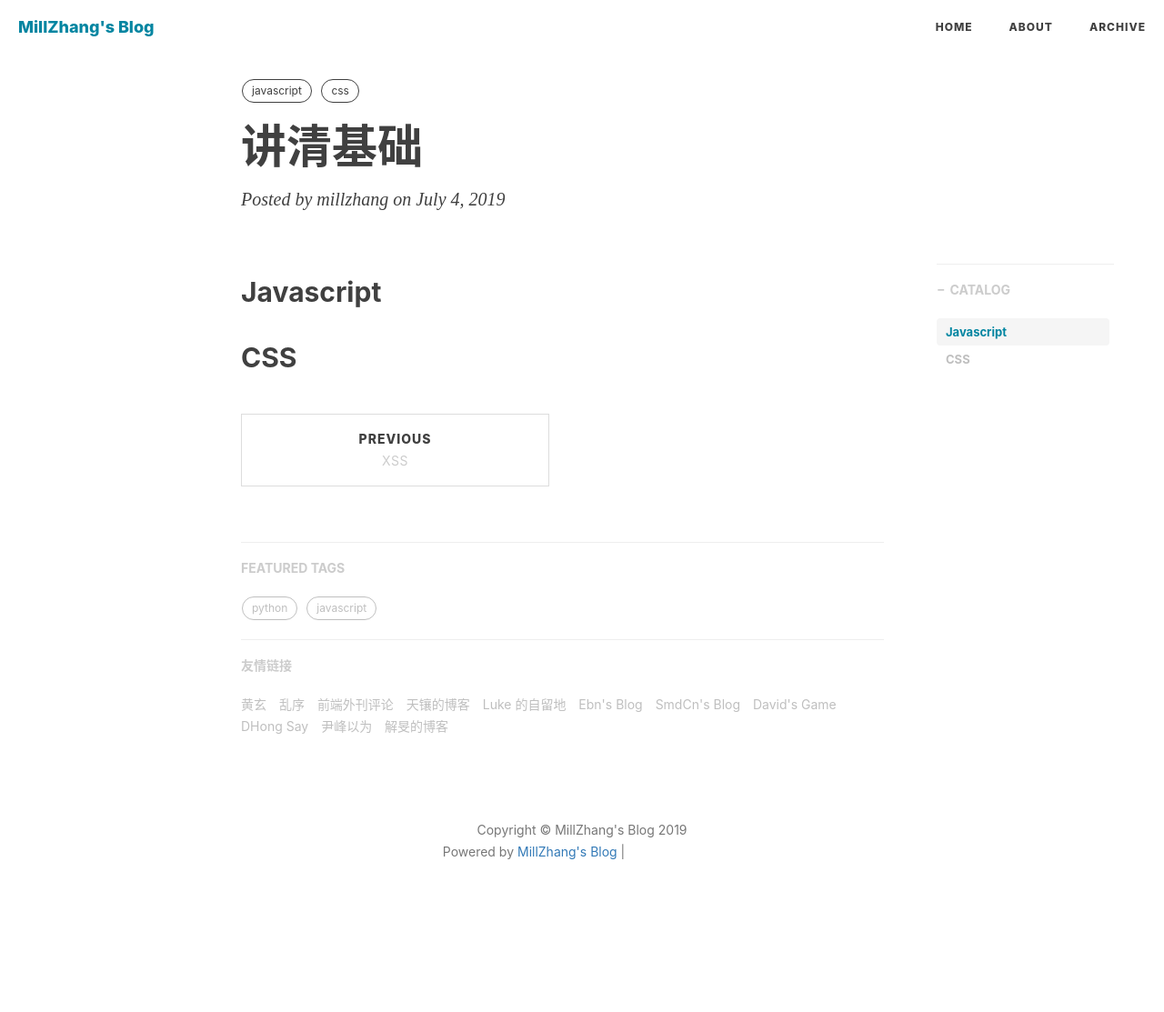
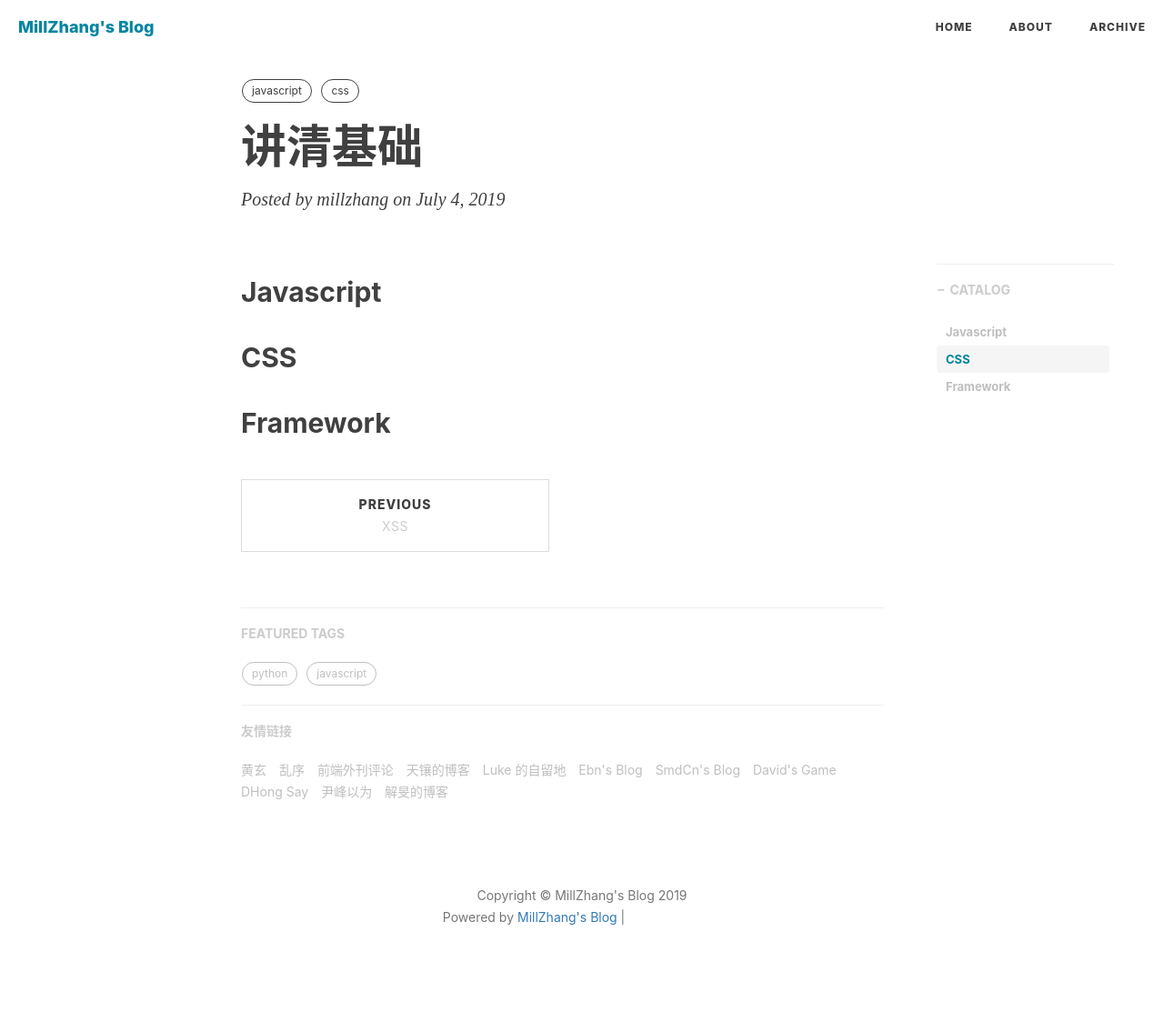
Before and after one commit to millzhang/millzhang.github.com, a Jekyll site: the page built from _posts/2019-07-04-讲清基础.md, in a window 1280 px wide. Shown: the whole page at 91% size. Built offline with Jekyll 4.4.1, drawn with Linux system fonts in a browser that asks for light colours; nearby versions of some CDN libraries; comment, search, counter and statistics services are not loaded; before the commit the page ends 1041 px from its top, so only the background shows below that; grey boxes are pictures that could not be loaded.

Commit message:
修改文件: _posts/2019-07-04-讲清基础.md

```diff
--- a/_posts/2019-07-04-讲清基础.md
+++ b/_posts/2019-07-04-讲清基础.md
@@ -14,3 +14,5 @@ tags:
 ## Javascript
 
 ## CSS
+
+## Framework
```
